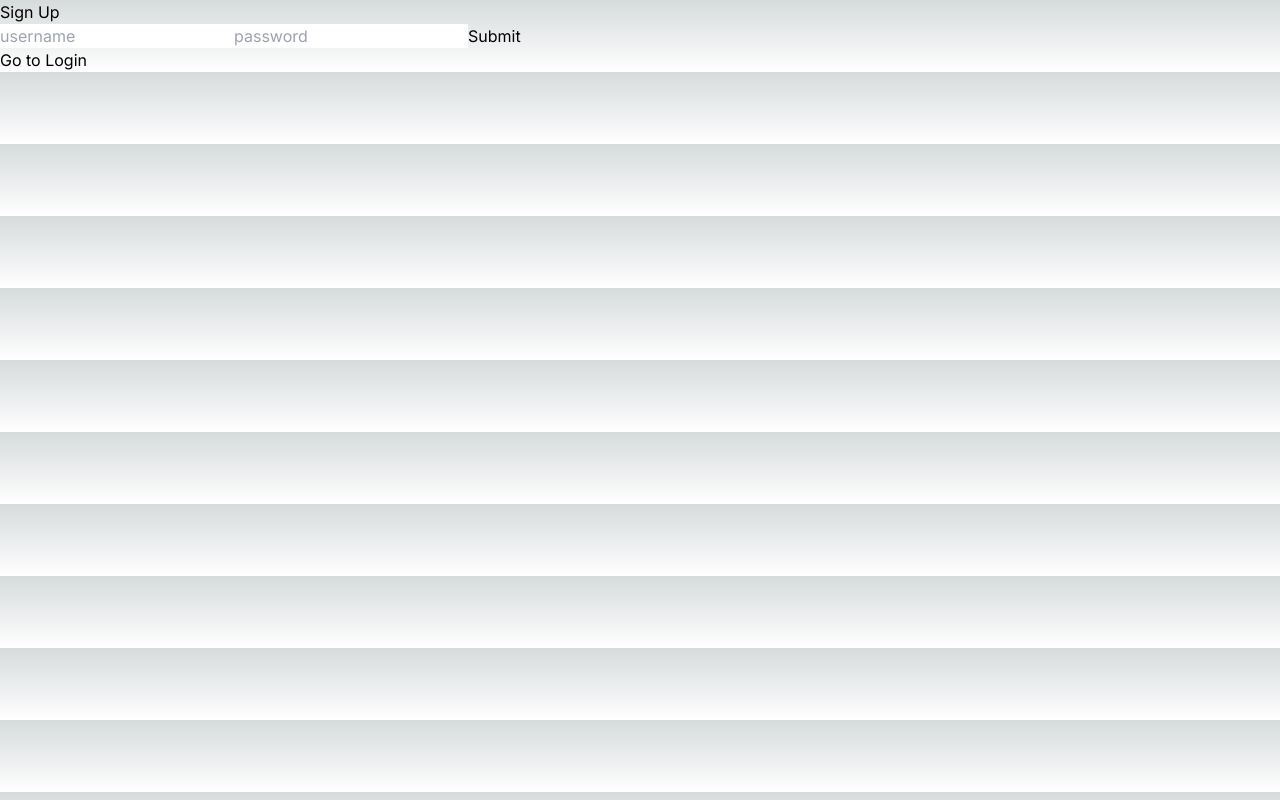
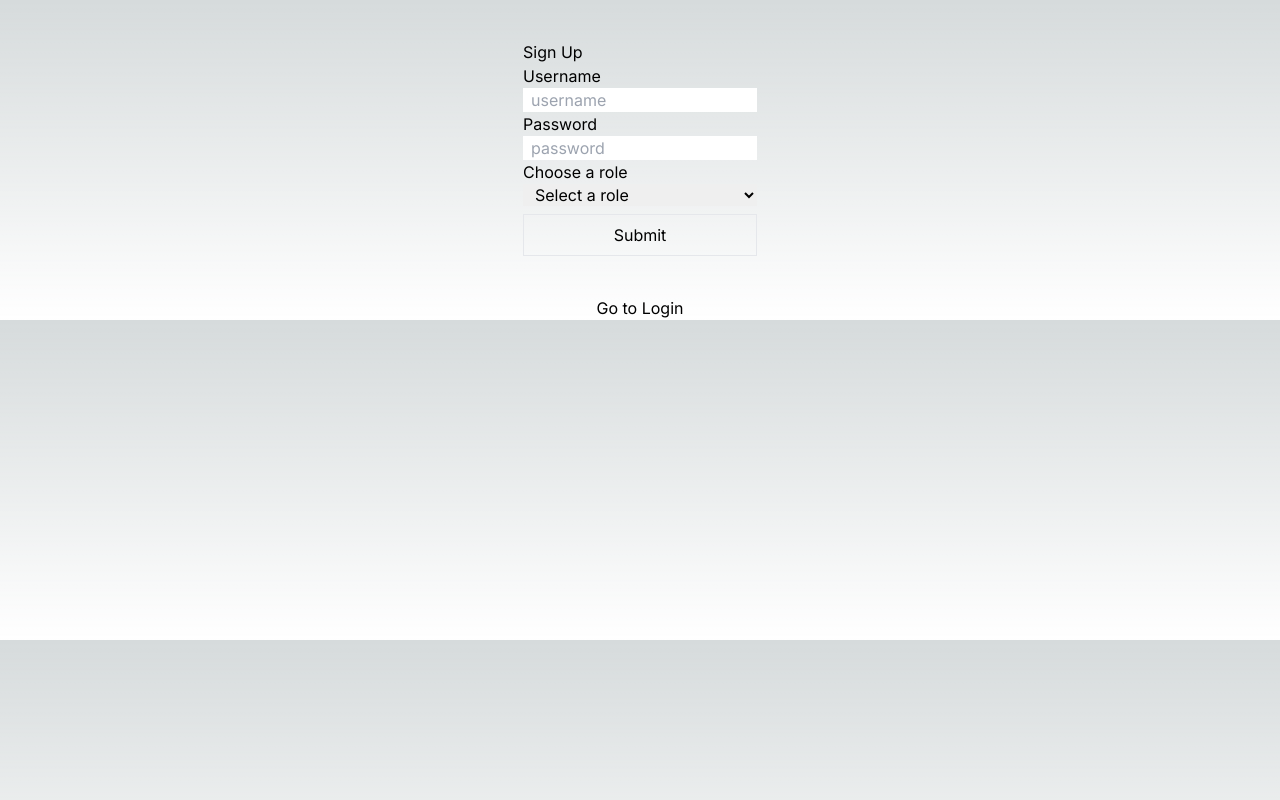
Before and after one commit to ProgrammerJM/CSlib-RMTS, a Next.js app: page /auth/signup in a window 1280 px wide. Built offline with nearby package versions, Linux system fonts and the light colour scheme.

Commit message:
refactor: Simplify signup page by removing unnecessary code
Simplify the signup page by removing unnecessary code that wrapped the SignUpForm component in an empty fragment. This improves code readability and reduces complexity.

```diff
--- a/app/auth/signup/page.tsx
+++ b/app/auth/signup/page.tsx
@@ -2,11 +2,7 @@ import React from "react";
 import SignUpForm from "./signUpForm";
 
 function Signup() {
-  return (
-    <>
-      <SignUpForm />
-    </>
-  );
+  return <SignUpForm />;
 }
 
 export default Signup;
--- a/app/auth/signup/signUpForm.tsx
+++ b/app/auth/signup/signUpForm.tsx
@@ -15,11 +15,12 @@ function SignUpForm() {
       const formData = new FormData(event.currentTarget);
       const username = formData.get("username");
       const password = formData.get("password");
+      const role = formData.get("role");
 
-      const response = await fetch("http://localhost:3000/api/users/signup", {
+      const response = await fetch("http://localhost:5000/api/user/signup", {
         method: "POST",
         headers: { "Content-Type": "application/json" },
-        body: JSON.stringify({ username, password }),
+        body: JSON.stringify({ username, password, role }),
       });
 
       if (!response.ok) {
@@ -27,7 +28,8 @@ function SignUpForm() {
       }
 
       if (response.ok) {
-        router.push("/login");
+        // Redirect to login page after
+        router.push("http://localhost:3000/auth/login");
       } else {
         // Handle errors
       }
@@ -39,27 +41,40 @@ function SignUpForm() {
   }
 
   return (
-    <div>
-      <form onSubmit={handleSubmitSignup}>
+    <div className="mt-10 flex flex-col justify-center items-center">
+      <form onSubmit={handleSubmitSignup} className="flex flex-col max-w-fit">
         <h1>Sign Up</h1>
+        <label htmlFor="username">Username</label>
         <input
           type="text"
           name="username"
           placeholder="username"
-          className="text-black"
+          className="text-black indent-2"
         />
+        <label htmlFor="password">Password</label>
         <input
           type="password"
           name="password"
           placeholder="password"
-          className="text-black"
+          className="text-black indent-2"
         />
-        <button type="submit" disabled={isLoading}>
+        <label htmlFor="role">Choose a role</label>
+        <select name="role" className="text-black indent-2">
+          <option value="">Select a role</option>
+          <option value="admin">Admin</option>
+          <option value="administrative-assistant">
+            Administrative Assistant
+          </option>
+        </select>
+        <button type="submit" disabled={isLoading} className="border mt-2 p-2">
           {isLoading ? "Submitting..." : "Submit"}
         </button>
         {error && <p>{error}</p>}
       </form>
-      <Link href={"http://localhost:3000/auth/login"}>
+      <Link
+        href={"http://localhost:3000/auth/login"}
+        className="items-center center mt-10 max-w-fit"
+      >
         <button>Go to Login</button>
       </Link>
     </div>
```
